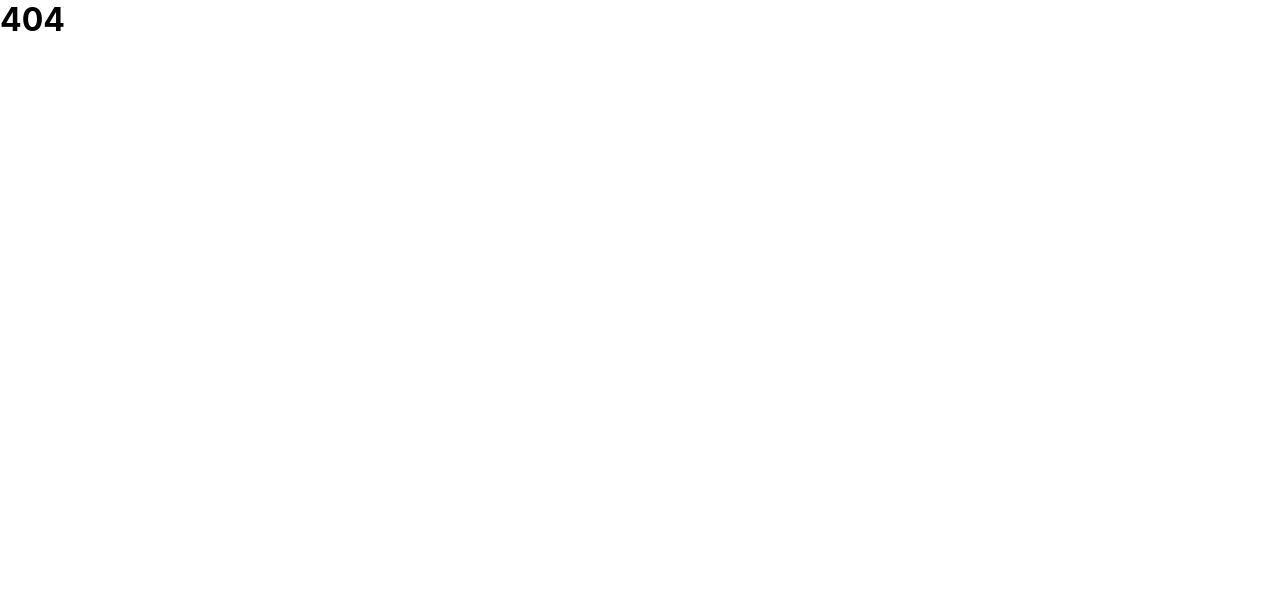
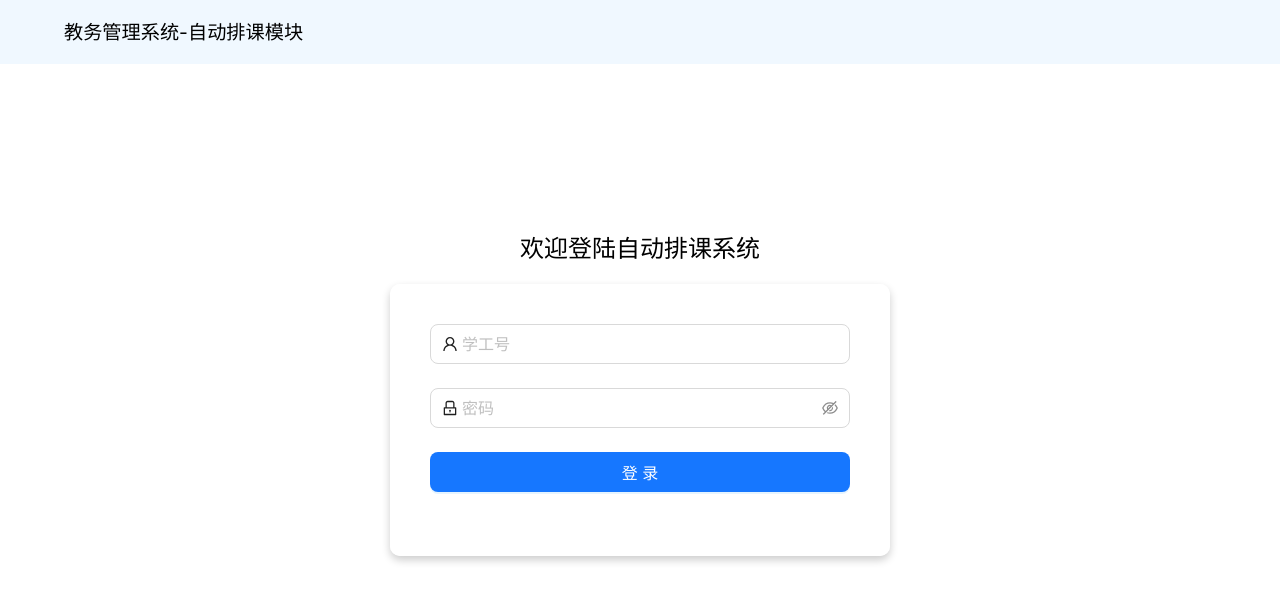
Before and after one commit to yxy2hrb/ACS, a React (Create React App) app in the folder acs_front_end/: page /login/ in a window 1280 px wide. Shown: the top 602 px of the page. Built offline with nearby package versions, Linux system fonts and the light colour scheme.

Commit message:
add sha for password

```diff
--- a/acs_front_end/package.json
+++ b/acs_front_end/package.json
@@ -8,6 +8,7 @@
     "@testing-library/user-event": "^13.5.0",
     "antd": "^5.16.5",
     "axios": "^1.6.8",
+    "crypto-js": "^4.2.0",
     "react": "^18.3.1",
     "react-dom": "^18.3.1",
     "react-highlight-words": "^0.20.0",
--- a/acs_front_end/src/App.js
+++ b/acs_front_end/src/App.js
@@ -6,12 +6,13 @@ import Topbar from "./topbar/topbar";
 import Course from "./course/course";
 import Classroom from "./classroom/classroom";
 import RoomList from "./list/list";
+import Login from "./login/login";
 import ClassroomCourse from "./course/classroomCourse";
 import {
   BrowserRouter as Router,
   Route,
   Routes,
-  Outlet,
+  Navigate
 } from "react-router-dom";
 import Schedule from "./shedule/schedule";
 const NotFound = () => <h1>404</h1>;
@@ -19,6 +20,17 @@ function App() {
   return (
     <Router>
       <Routes>
+      <Route path="/" element={<Navigate to="/login/" replace />} />
+        <Route
+          exact
+          path="/login/"
+          element={
+            <div>
+              <Topbar />
+              <Login></Login>
+            </div>
+          }
+        />
         <Route
           exact
           path="/admin/"
--- a/acs_front_end/src/course/course.js
+++ b/acs_front_end/src/course/course.js
@@ -8,8 +8,10 @@ import { Button, Drawer, Menu, Space, Table, Tag } from "antd";
 import axios from "axios";
 import { useParams } from "react-router-dom";
 import {Input} from "antd";
-import { useNavigate } from 'react-router-dom';
+import { useNavigate, useLocation } from 'react-router-dom';
 export default function Course() {
+  const { state } = useLocation();
+
   const contentToPrint = useRef(null);
   const tmp=[]
   const [nowCourse, SetNowCourse] = useState(-1);
--- /dev/null
+++ b/acs_front_end/src/login/login.css
@@ -0,0 +1,35 @@
+/* src/pages/LoginPage.css */
+.login-page {
+    display: flex;
+    justify-content: center;
+    align-items: center;
+    flex-direction: column;
+    height: 92vh ;
+    width: 100vw;
+    /* background: url('../assets/haobo2.jpg') no-repeat center center fixed; */
+    background-size: cover;
+    overflow: hidden;
+  }
+
+  .login-title{
+    /* height: 40px; */
+    margin-top: -100px;
+    font-size: 24px;
+    padding: 20px;
+  }
+
+  .login-container {
+    background: rgba(255, 255, 255, 0.9); /* 调整透明度 */
+    padding: 40px; /* 调整内边距 */
+    border-radius: 10px;
+    box-shadow: 0 4px 8px rgba(0, 0, 0, 0.2);
+    width: 500px; /* 设置容器宽度 */
+  }
+
+  .login-form {
+    max-width: 500px; /* 配合容器宽度 */
+  }
+
+  .login-form-button {
+    width: 100%;
+  }
--- /dev/null
+++ b/acs_front_end/src/login/login.js
@@ -0,0 +1,108 @@
+import React, { useState } from 'react';
+import { Form, Input, Button, message } from 'antd';
+import { useNavigate } from 'react-router-dom';
+import { UserOutlined, LockOutlined } from '@ant-design/icons';
+import axios from "axios";
+import "./login.css";
+import CryptoJS from 'crypto-js';
+
+
+export default function Login({ nowstate }) {
+    const [loading, setLoading] = useState(false);
+  const navigate = useNavigate();
+  document.title = '登录- 现代教学服务系统';
+
+  const handleLogin = async (values) => {
+    setLoading(true);
+    try {
+      const hashedPassword = CryptoJS.SHA256(values.password).toString();
+    //   const formData = new FormData();
+    //   formData.append('number', values.number);
+    //   formData.append('password', hashedPassword);
+    //   console.log(formData)
+    //   console.log('password(SE2024):',hashedPassword)
+    //   const response = await fetch('http://127.0.0.1:5000/api/user/login/', {
+    //     method: 'POST',
+    //     // body: formData,
+    //   });
+      axios
+        .post("http://127.0.0.1:5000/api/user/login/", {number:values.number, password: hashedPassword})
+        .then((response) => {
+          const data = response;
+          console.log('data:', data);
+          if (data.status === 200) {
+              localStorage.setItem('token', data.data.token);
+              localStorage.setItem('id', data.data.id);
+              localStorage.setItem('number', data.data.number);
+              localStorage.setItem('name', data.data.name);
+              localStorage.setItem('major', data.data.major);
+              localStorage.setItem('auth', data.data.auth);
+              localStorage.setItem('phone', data.data.phone);
+              localStorage.setItem('password', values.password);
+              localStorage.setItem('avatar', data.data.avatar);
+              console.log("valuse.password",values.password);
+              console.log("backend hash password",data.data.password);
+              // route to profilepage
+              if(data.data.auth == 1){
+                  navigate('/teacher/course/'+data.data.id)
+              }else{
+                  navigate('/admin')
+              }
+          } else {
+              message.error('登录失败 ' + data.msg);
+              console.error('Login failed: ' + data.msg);
+          }
+        }).catch((error) => {
+            message.error('发生错误', error);
+            console.error('发生错误', error);
+        });
+    } catch (error) {
+        message.error('发生错误', error);
+        console.error('发生错误', error);
+    } finally {
+      setLoading(false);
+    }
+  };
+
+  const handleRegister = () => {
+    navigate('/register');
+  };
+    return (
+        <div className="login-page">
+          <div className='login-title'>
+            欢迎登陆自动排课系统
+          </div>
+          <div className="login-container">
+            <Form
+              name="login"
+              className="login-form"
+              initialValues={{ remember: true }}
+              onFinish={handleLogin}
+            >
+              <Form.Item
+                name="number"
+                rules={[{ required: true, message: 'Please input your Number!' }]}
+              >
+                <Input prefix={<UserOutlined />} placeholder="学工号" size="large" />
+              </Form.Item>
+              <Form.Item
+                name="password"
+                rules={[{ required: true, message: 'Please input your Password!' }]}
+              >
+                <Input.Password
+                  prefix={<LockOutlined />}
+                  type="password"
+                  placeholder="密码"
+                  size="large"
+                />
+              </Form.Item>
+              <Form.Item>
+                <Button type="primary" htmlType="submit" className="login-form-button" loading={loading} size="large">
+                  登录
+                </Button>
+              </Form.Item>
+            </Form>
+          </div>
+        </div>
+      );
+}
```
Also changed, not shown: 1 other file (tests, documents, lock files or other folders).
